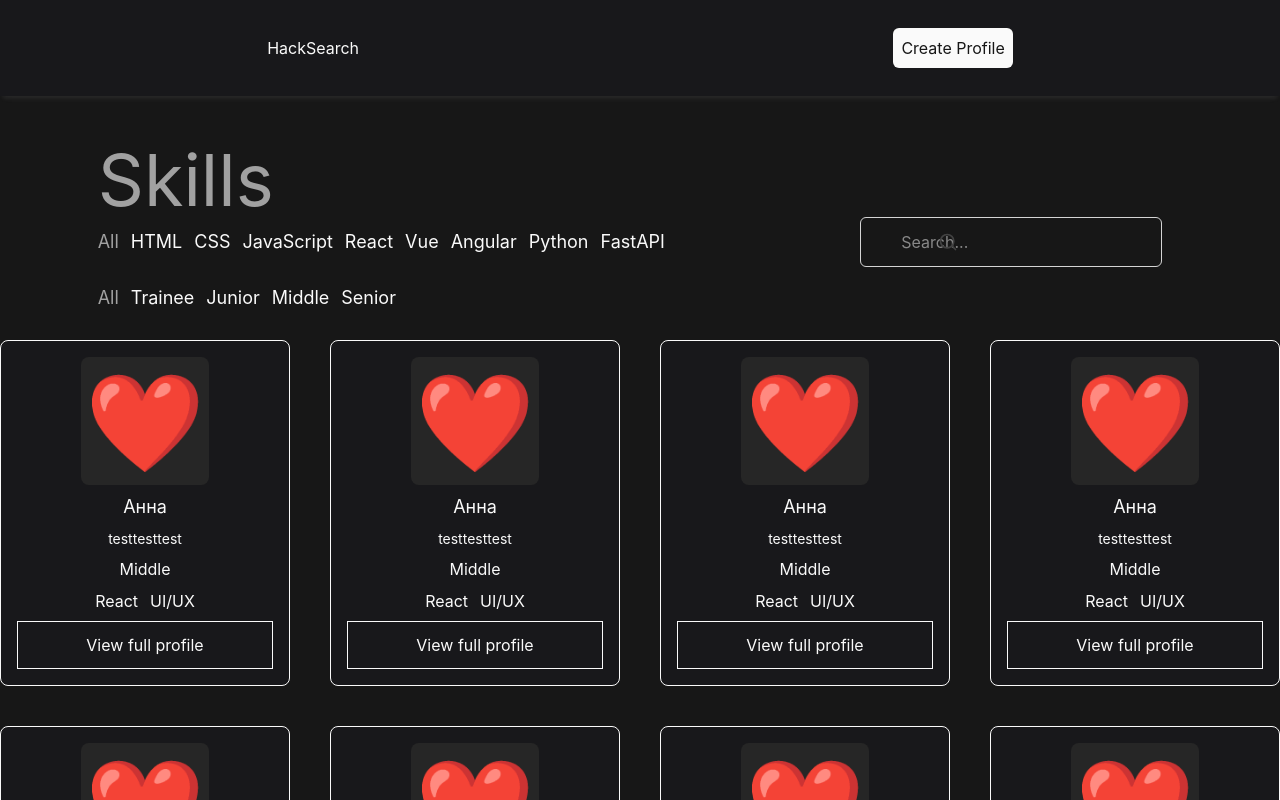
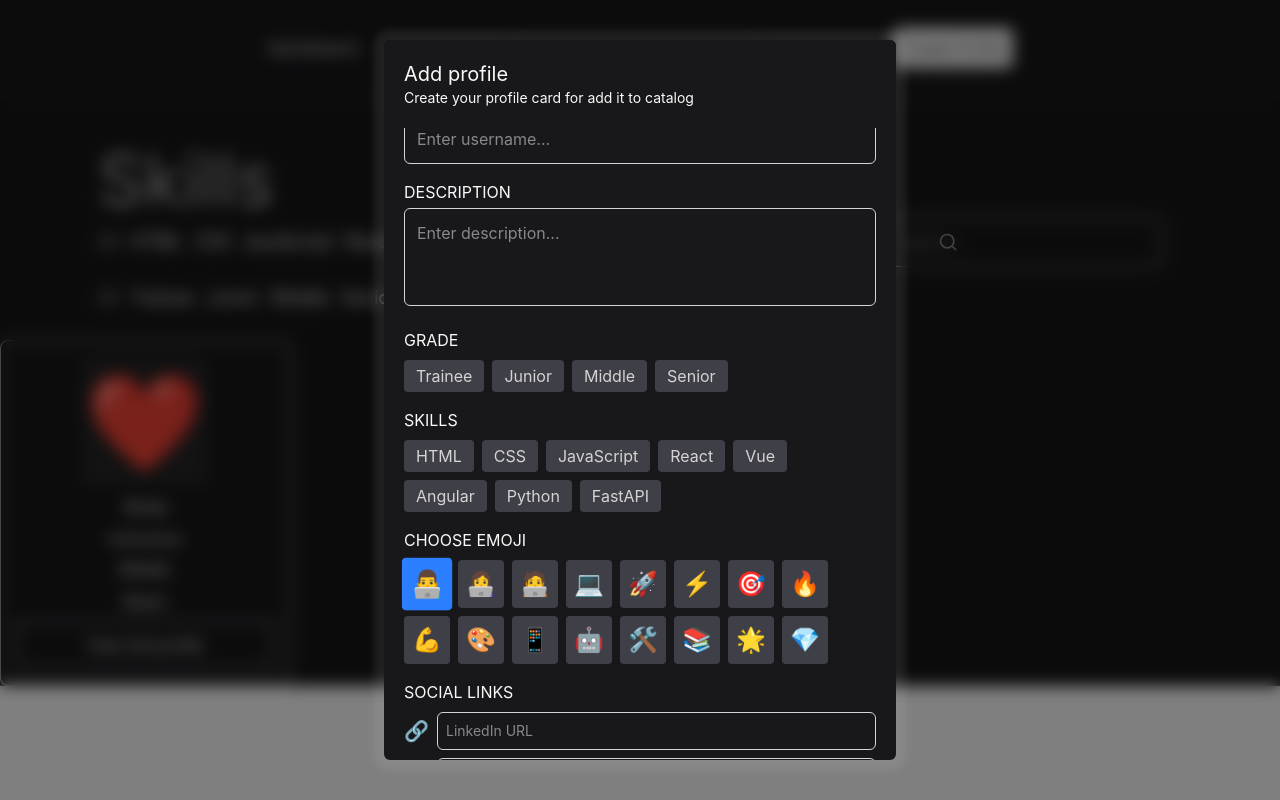
Before and after one commit to Apander-204/Hackathon-Devlynix-Buildathon-1.0, a React (Vite) app: page / in a window 1280 px wide. Both pictures are taken after a click on the button "Create Profile". Shown: the top 800 px of the page. Built offline with nearby package versions, Linux system fonts and the light colour scheme.

Commit message:
Add search filter and create profile

```diff
--- a/src/App.jsx
+++ b/src/App.jsx
@@ -1,4 +1,4 @@
-import { useEffect, useState } from 'react';
+import { useEffect, useRef, useState } from 'react';
 import NavBar from './components/NavBar';
 import FilterChips from './components/FilterChips';
 import SearchBar from './components/SearchBar';
@@ -10,6 +10,8 @@ import { skillsSort } from './utils/sortingUsers';
 function App() {
 
     let [users, setUsers] = useState([]);
+    let [activeUsers, setActiveUsers] = useState([]);
+    let [searchTerm, setSearchTerm] = useState("");
 
     let [activeSkills, setActiveSkills] = useState({
         "All": true,
@@ -31,31 +33,53 @@ function App() {
         "Senior": false
     });
 
+    let searchRef = useRef(null);
+
+    const handleAddProfile = (newUser) => {
+        const updatedUsers = [...users, newUser];
+        setUsers(updatedUsers);
+        addUser(newUser);
+    };
+
     useEffect(() => {
         initDemoUsers();
         setUsers(loadAllUsers());
     }, []);
 
     useEffect(() => {
-        setUsers(skillsSort(activeSkills, activeGrades));
-    }, [activeSkills, activeGrades]);
+        if (users.length > 0) {
+            const filtered = skillsSort(users, activeSkills, activeGrades, searchTerm);
+            setActiveUsers(filtered);
+        }
+    }, [users]);
 
     useEffect(() => {
+        setActiveUsers(skillsSort(users, activeSkills, activeGrades, searchRef.current.value));
+    }, [activeSkills, activeGrades, searchTerm]);
 
-    }, [activeGrades]);
+    let [createProfileMenu, setCreateProfileMenu] = useState(false);
 
     return(
         <div className="bg-neutral-900 flex flex-col justify-center items-center">
+            {createProfileMenu ? (
+                <div className="w-full fixed flex justify-center items-center top-10">
+                    <ProfileForm createProfileMenu={createProfileMenu} setCreateProfileMenu={setCreateProfileMenu} onAddProfile={handleAddProfile}/>
+                    <div
+                        className="fixed inset-0 bg-black/50 backdrop-blur-sm"
+                    />
+                </div>
+            ) : null}
+
             <div className="w-full">
-                <NavBar />
+                <NavBar createProfileMenu={createProfileMenu} setCreateProfileMenu={setCreateProfileMenu} />
             </div>
 
             <div className="flex flex-wrap w-full justify-around items-center mt-12">
                 <FilterChips activeGrades={activeGrades} activeSkills={activeSkills} setActiveGrades={setActiveGrades} setActiveSkills={setActiveSkills} setUsers={setUsers} />
-                <SearchBar />
+                <SearchBar searchRef={searchRef} searchTerm={searchTerm} setSearchTerm={setSearchTerm}/>
             </div>
             <div className="grid grid-cols-1 sm:grid-cols-2 lg:grid-cols-3 xl:grid-cols-4 gap-10">
-                {users.length > 0 ? users.map((user) => (
+                {activeUsers.length > 0 ? activeUsers.map((user) => (
                     <UserCard username={user.name} description={user.description} skills={user.skills} grade={user.grade} emoji={user.emoji}/>
                 )) : ""};
             </div>
--- a/src/components/NavBar.jsx
+++ b/src/components/NavBar.jsx
@@ -1,4 +1,4 @@
-export default function NavBar() {
+export default function NavBar({createProfileMenu, setCreateProfileMenu}) {
 
     return(
         <header className="bg-zinc-900 text-neutral-50 shadow-[0px_5px_5px_-3px_rgba(227,_227,_227,_0.1)] w-full">
@@ -8,7 +8,7 @@ export default function NavBar() {
                 </div>
 
                 <div>
-                    <button className="bg-neutral-50 text-neutral-900 rounded-md p-2">Create Profile</button>
+                    <button className="bg-neutral-50 text-neutral-900 rounded-md p-2" onClick={() => setCreateProfileMenu(!createProfileMenu)}>Create Profile</button>
                 </div>
             </div>
         </header>
--- a/src/components/ProfileForm.jsx
+++ b/src/components/ProfileForm.jsx
@@ -1,49 +1,257 @@
-export default function ProfileForm() {
-    return(
-        <div className="flex flex-col justify-center items-center h-auto bg-zinc-900 text-neutral-50 max-w-lg rounded-md">
-            <div className="p-5 w-full">
+import { useState } from 'react';
+
+export default function ProfileForm({ createProfileMenu, setCreateProfileMenu, onAddProfile }) {
+    const [formData, setFormData] = useState({
+        username: '',
+        description: '',
+        grade: '',
+        skills: [],
+        emoji: '👨‍💻',
+        socials: {
+            linkedin: '',
+            telegram: '',
+            discord: ''
+        }
+    });
+
+    const availableSkills = ["HTML", "CSS", "JavaScript", "React", "Vue", "Angular", "Python", "FastAPI"];
+
+    const availableGrades = ["Trainee", "Junior", "Middle", "Senior"];
+
+    const availableEmojis = [
+        "👨‍💻", "👩‍💻", "🧑‍💻", "💻", "🚀", "⚡", "🎯", "🔥",
+        "💪", "🎨", "📱", "🤖", "🛠️", "📚", "🌟", "💎"
+    ];
+
+    const changeMenu = () => {
+        setCreateProfileMenu(false);
+    };
+
+    const handleInputChange = (e) => {
+        const { name, value } = e.target;
+        if (name.includes('social.')) {
+            const socialName = name.split('.')[1];
+            setFormData(prev => ({
+                ...prev,
+                socials: { ...prev.socials, [socialName]: value }
+            }));
+        } else {
+            setFormData(prev => ({ ...prev, [name]: value }));
+        }
+    };
+
+    const toggleSkill = (skill) => {
+        setFormData(prev => ({
+            ...prev,
+            skills: prev.skills.includes(skill)
+                ? prev.skills.filter(s => s !== skill)
+                : [...prev.skills, skill]
+        }));
+    };
+
+    const selectGrade = (grade) => {
+        setFormData(prev => ({ ...prev, grade }));
+    };
+
+    const selectEmoji = (emoji) => {
+        setFormData(prev => ({ ...prev, emoji }));
+    };
+
+    const handleSubmit = (e) => {
+        e.preventDefault();
+
+        if (!formData.username.trim()) {
+            alert('Введите имя пользователя');
+            return;
+        }
+
+        if (!formData.description.trim()) {
+            alert('Введите описание');
+            return;
+        }
+
+        if (!formData.grade) {
+            alert('Выберите уровень');
+            return;
+        }
+
+        if (formData.skills.length === 0) {
+            alert('Выберите хотя бы один навык');
+            return;
+        }
+
+        const newUser = {
+            id: Date.now(),
+            name: formData.username,
+            description: formData.description,
+            grade: formData.grade,
+            skills: formData.skills,
+            emoji: formData.emoji,
+            socials: formData.socials,
+        };
+
+        if (onAddProfile) {
+            onAddProfile(newUser);
+        }
+
+        changeMenu();
+    };
+
+    return (
+        <form onSubmit={handleSubmit} className="z-50 flex flex-col gap-30 justify-center items-center bg-zinc-900 text-neutral-50 max-w-lg w-full rounded-md shadow-[0px_0px_8px_10px_rgba(227,_227,_227,_0.1)] max-h-[90vh] overflow-y-auto">
+            <div className="p-5 w-full sticky top-0 bg-zinc-900">
                 <h3 className="text-xl">Add profile</h3>
                 <p className="text-sm">Create your profile card for add it to catalog</p>
             </div>
+
             <div className="flex flex-col w-full gap-4 p-5">
                 <div>
-                    <p>USERNAME</p>
-                    <input type="text" className="border border-solid border-neutral-300 outline-none rounded-md pl-10 p-3 w-full" />
-                    <svg width="20px" height="20px" viewBox="0 0 24 24" fill="none" xmlns="http://www.w3.org/2000/svg" className="absolute left-8 top-37">
-                        <circle cx="9" cy="9" r="2" stroke="#424242" stroke-width="1.5"/>
-                        <path d="M13 15C13 16.1046 13 17 9 17C5 17 5 16.1046 5 15C5 13.8954 6.79086 13 9 13C11.2091 13 13 13.8954 13 15Z" stroke="#424242" stroke-width="1.5"/>
-                        <path d="M2 12C2 8.22876 2 6.34315 3.17157 5.17157C4.34315 4 6.22876 4 10 4H14C17.7712 4 19.6569 4 20.8284 5.17157C22 6.34315 22 8.22876 22 12C22 15.7712 22 17.6569 20.8284 18.8284C19.6569 20 17.7712 20 14 20H10C6.22876 20 4.34315 20 3.17157 18.8284C2 17.6569 2 15.7712 2 12Z" stroke="#424242" stroke-width="1.5"/>
-                        <path d="M19 12H15" stroke="#424242" stroke-width="1.5" stroke-linecap="round"/>
-                        <path d="M19 9H14" stroke="#424242" stroke-width="1.5" stroke-linecap="round"/>
-                        <path d="M19 15H16" stroke="#424242" stroke-width="1.5" stroke-linecap="round"/>
-                    </svg>
+                    <p className="mb-1">USERNAME</p>
+                    <input
+                        type="text"
+                        name="username"
+                        value={formData.username}
+                        onChange={handleInputChange}
+                        className="border border-neutral-300 outline-none rounded-md p-3 w-full bg-transparent"
+                        placeholder="Enter username..."
+                    />
                 </div>
+
                 <div>
-                    <p>DESCRIPTION</p>
-                    <input type="text" className="border border-solid border-neutral-300 outline-none rounded-md pl-10 p-3 w-full" />
-                    <svg fill="#424242" width="20px" height="20px" viewBox="0 0 24 24" xmlns="http://www.w3.org/2000/svg" className="absolute left-8 top-59"><path d="M21,2H3A1,1,0,0,0,2,3V21a1,1,0,0,0,1,1H21a1,1,0,0,0,1-1V3A1,1,0,0,0,21,2ZM4,4H20V6H4ZM20,20H4V8H20ZM6,12a1,1,0,0,1,1-1H17a1,1,0,0,1,0,2H7A1,1,0,0,1,6,12Zm0,4a1,1,0,0,1,1-1h5a1,1,0,0,1,0,2H7A1,1,0,0,1,6,16Z"/></svg>
+                    <p className="mb-1">DESCRIPTION</p>
+                    <textarea
+                        name="description"
+                        value={formData.description}
+                        onChange={handleInputChange}
+                        className="border border-neutral-300 outline-none rounded-md p-3 w-full bg-transparent resize-none"
+                        placeholder="Enter description..."
+                        rows="3"
+                    />
                 </div>
+
                 <div>
-                    <p>GRADE</p>
-                    <input type="text" className="border border-solid border-neutral-300 outline-none rounded-md pl-10 p-3 w-full" />
-                    <svg width="20px" height="20px" viewBox="0 0 24 24" xmlns="http://www.w3.org/2000/svg" className="absolute left-8 top-81">
-                        <path fill="#424242" d="M19 5.85c0-.9-.44-1.71-1.16-2.22-.1-1.31-1.16-2.36-2.47-2.47C14.89.45 14.08.02 13.15 0c-.06 0-.21 0-.36.03-.28.04-.54.12-.79.23-.55-.26-1.11-.33-1.81-.18-.65.17-1.18.56-1.55 1.08-.63.05-1.21.32-1.69.77-.45.46-.72 1.08-.78 1.7-.53.37-.91.9-1.09 1.53-.148.61-.078 1.27.182 1.84-.26.56-.34 1.22-.18 1.83.18.63.56 1.17 1.08 1.54.06.62.33 1.23.78 1.69.32.3.67.52 1.06.65v9.91c0 .33.12.66.35.92.44.5 1.26.61 1.82.21l1.83-1.66 1.72 1.57c.26.22.57.34.9.34.4 0 .77-.17 1.04-.47.22-.25.34-.58.34-.91v-9.91c.38-.13.74-.35 1.05-.64.45-.46.73-1.08.79-1.7.51-.37.9-.91 1.07-1.53.148-.61.088-1.27-.172-1.84.17-.36.26-.75.26-1.15zm-5 15.36l-2-1.82-2 1.82v-7.36c.05.03.11.04.17.06.72.17 1.27.09 1.83-.17.35.17.75.26 1.15.26.22 0 .42-.03.66-.08.07-.02.13-.04.19-.07v7.36zm2.94-12.9c-.12.45-.4.83-.77 1.1-.04.44-.24.88-.56 1.21-.34.32-.76.52-1.2.55-.26.37-.66.64-1.12.77-.17.04-.31.06-.47.06-.28 0-.57-.06-.82-.19-.4.19-.79.25-1.31.13-.45-.13-.84-.4-1.1-.77-.44-.03-.86-.23-1.21-.56-.32-.33-.51-.76-.55-1.2-.37-.27-.65-.65-.77-1.1-.108-.44-.058-.91.122-1.31-.18-.41-.23-.88-.12-1.32.12-.44.4-.83.78-1.09.04-.44.23-.88.55-1.21.35-.33.76-.52 1.21-.55.26-.38.65-.65 1.11-.77.5-.11.9-.06 1.29.13.18-.08.36-.14.56-.17.11-.02.22-.02.26-.02.66.02 1.24.32 1.59.83.94.08 1.69.82 1.76 1.76.508.36.828.95.828 1.59 0 .28-.06.57-.18.82.18.41.23.88.12 1.31z"/>
-                        <circle fill="#424242" cx="12.001" cy="7" r="2"/>
-                    </svg>
+                    <p className="mb-2">GRADE</p>
+                    <div className="flex flex-wrap gap-2">
+                        {availableGrades.map(grade => (
+                            <button
+                                key={grade}
+                                type="button"
+                                onClick={() => selectGrade(grade)}
+                                className={`px-3 py-1 rounded transition-all ${
+                                    formData.grade === grade
+                                        ? 'bg-blue-500 text-white'
+                                        : 'bg-zinc-700 text-neutral-300 hover:bg-zinc-600'
+                                }`}
+                            >
+                                {grade}
+                            </button>
+                        ))}
+                    </div>
                 </div>
+
                 <div>
-                    <p>SKILLS</p>
-                    <input type="text" className="border border-solid border-neutral-300 outline-none rounded-md pl-10 p-3 w-full" />
-                    <svg width="25px" height="25px" viewBox="0 0 24 24" fill="none" xmlns="http://www.w3.org/2000/svg" className="absolute left-8 top-104">
-                        <path fill-rule="evenodd" clip-rule="evenodd" d="M11.7 14C10.623 14 9.74999 13.1046 9.74999 12C9.74999 10.8954 10.623 10 11.7 10C12.7769 10 13.65 10.8954 13.65 12C13.65 12.5304 13.4445 13.0391 13.0789 13.4142C12.7132 13.7893 12.2172 14 11.7 14Z" stroke="#424242" stroke-width="1.5" stroke-linecap="round" stroke-linejoin="round"/>
-                        <path fill-rule="evenodd" clip-rule="evenodd" d="M16.8841 16.063V14.721C16.8841 14.3887 17.0128 14.07 17.2419 13.835L18.1672 12.886C18.6443 12.3967 18.6443 11.6033 18.1672 11.114L17.2419 10.165C17.0128 9.93001 16.8841 9.61131 16.8841 9.27899V7.93599C16.8841 7.24398 16.3371 6.68299 15.6624 6.68299H14.353C14.029 6.68299 13.7182 6.55097 13.4891 6.31599L12.5638 5.36699C12.0867 4.87767 11.3132 4.87767 10.8361 5.36699L9.91087 6.31599C9.68176 6.55097 9.37102 6.68299 9.04702 6.68299H7.73759C7.41341 6.68299 7.10253 6.81514 6.87339 7.05034C6.64425 7.28554 6.51566 7.6045 6.51592 7.93699V9.27899C6.51591 9.61131 6.3872 9.93001 6.15809 10.165L5.23282 11.114C4.75573 11.6033 4.75573 12.3967 5.23282 12.886L6.15809 13.835C6.3872 14.07 6.51591 14.3887 6.51592 14.721V16.063C6.51592 16.755 7.06288 17.316 7.73759 17.316H9.04702C9.37102 17.316 9.68176 17.448 9.91087 17.683L10.8361 18.632C11.3132 19.1213 12.0867 19.1213 12.5638 18.632L13.4891 17.683C13.7182 17.448 14.029 17.316 14.353 17.316H15.6614C15.9856 17.3163 16.2966 17.1844 16.5259 16.9493C16.7552 16.7143 16.8841 16.3955 16.8841 16.063Z" stroke="#424242" stroke-width="1.5" stroke-linecap="round" stroke-linejoin="round"/>
-                    </svg>
+                    <p className="mb-2">SKILLS</p>
+                    <div className="flex flex-wrap gap-2">
+                        {availableSkills.map(skill => (
+                            <button
+                                key={skill}
+                                type="button"
+                                onClick={() => toggleSkill(skill)}
+                                className={`px-3 py-1 rounded transition-all ${
+                                    formData.skills.includes(skill)
+                                        ? 'bg-green-500 text-white'
+                                        : 'bg-zinc-700 text-neutral-300 hover:bg-zinc-600'
+                                }`}
+                            >
+                                {skill}
+                            </button>
+                        ))}
+                    </div>
+                    {formData.skills.length > 0 && (
+                        <p className="text-sm text-neutral-400 mt-2">
+                            Выбрано: {formData.skills.join(', ')}
+                        </p>
+                    )}
                 </div>
-                <div className="flex items-center justify-around gap-5">
-                    <button className="border w-full h-12 rounded-md hover:bg-zinc-700">Cancel</button>
-                    <button className="border w-full h-12 rounded-md hover:bg-zinc-700">Create account</button>
+
+                <div>
+                    <p className="mb-2">CHOOSE EMOJI</p>
+                    <div className="flex flex-wrap gap-2">
+                        {availableEmojis.map(emoji => (
+                            <button
+                                key={emoji}
+                                type="button"
+                                onClick={() => selectEmoji(emoji)}
+                                className={`text-2xl p-2 rounded transition-all ${
+                                    formData.emoji === emoji
+                                        ? 'bg-blue-500 scale-110'
+                                        : 'bg-zinc-700 hover:bg-zinc-600'
+                                }`}
+                            >
+                                {emoji}
+                            </button>
+                        ))}
+                    </div>
+                </div>
+
+                <div>
+                    <p className="mb-2">SOCIAL LINKS</p>
+
+                    <div className="space-y-2">
+                        <div className="flex items-center gap-2">
+                            <span className="text-xl">🔗</span>
+                            <input
+                                type="url"
+                                name="social.linkedin"
+                                value={formData.socials.linkedin}
+                                onChange={handleInputChange}
+                                placeholder="LinkedIn URL"
+                                className="flex-1 border border-neutral-300 outline-none rounded-md p-2 bg-transparent text-sm"
+                            />
+                        </div>
+
+                        <div className="flex items-center gap-2">
+                            <span className="text-xl">📱</span>
+                            <input
+                                type="text"
+                                name="social.telegram"
+                                value={formData.socials.telegram}
+                                onChange={handleInputChange}
+                                placeholder="Telegram username (без @)"
+                                className="flex-1 border border-neutral-300 outline-none rounded-md p-2 bg-transparent text-sm"
+                            />
+                        </div>
+
+                        <div className="flex items-center gap-2">
+                            <span className="text-xl">🎮</span>
+                            <input
+                                type="text"
+                                name="social.discord"
+                                value={formData.socials.discord}
+                                onChange={handleInputChange}
+                                placeholder="Discord username"
+                                className="flex-1 border border-neutral-300 outline-none rounded-md p-2 bg-transparent text-sm"
+                            />
+                        </div>
+                    </div>
+                </div>
+
+                <div className="flex items-center justify-around gap-5 mt-4">
+                    <button
+                        type="button"
+                        className="border w-full h-12 rounded-md hover:bg-zinc-700 transition-all"
+                        onClick={changeMenu}
+                    >
+                        Cancel
+                    </button>
+                    <button
+                        type="submit"
+                        className="border w-full h-12 rounded-md hover:bg-blue-600 transition-all bg-blue-500"
+                    >
+                        Create profile
+                    </button>
                 </div>
             </div>
-        </div>
+        </form>
     );
 }
--- a/src/utils/localStorage.js
+++ b/src/utils/localStorage.js
@@ -1,16 +1,12 @@
 function initDemoUsers() {
   if (!localStorage.getItem("hacksearch_users")) {
     const demos = [
-      { id: 1, name: "Анна", description: "testtesttest", skills: ["React", "UI/UX"], grade: "Middle", emoji: "❤️"},
-      { id: 1, name: "Анна", description: "testtesttest", skills: ["React", "UI/UX"], grade: "Middle", emoji: "❤️"},
-      { id: 1, name: "Анна", description: "testtesttest", skills: ["React", "UI/UX"], grade: "Middle", emoji: "❤️"},
-      { id: 1, name: "Анна", description: "testtesttest", skills: ["React", "UI/UX"], grade: "Middle", emoji: "❤️"},
-      { id: 1, name: "Анна", description: "testtesttest", skills: ["React", "UI/UX"], grade: "Middle", emoji: "❤️"},
-      { id: 1, name: "Анна", description: "testtesttest", skills: ["React", "UI/UX"], grade: "Middle", emoji: "❤️"},
-      { id: 1, name: "Анна", description: "testtesttest", skills: ["React", "UI/UX"], grade: "Middle", emoji: "❤️"},
-      { id: 1, name: "Анна", description: "testtesttest", skills: ["React", "UI/UX"], grade: "Middle", emoji: "❤️"},
-      { id: 1, name: "Анна", description: "testtesttest", skills: ["React", "UI/UX"], grade: "Middle", emoji: "❤️"},
-      { id: 1, name: "Анна", description: "testtesttest", skills: ["React", "UI/UX"], grade: "Middle", emoji: "❤️"},
+      { id: 1, name: "Анна", description: "testtesttest", skills: ["React"], grade: "Middle", emoji: "❤️", socials: {
+            linkedin: '',
+            telegram: '',
+            discord: ''
+        }
+      },
     ];
     localStorage.setItem("hacksearch_users", JSON.stringify(demos));
   }
@@ -24,7 +20,7 @@ function loadAllUsers() {
 function addUser(user) {
     let users = JSON.parse(localStorage.getItem("hacksearch_users") || []);
     users.push(user);
-    localStorage.setItem("hacksearch_users", JSON.stringify(user));
+    localStorage.setItem("hacksearch_users", JSON.stringify(users));
 }
 
 export {initDemoUsers, loadAllUsers, addUser};
```
Also changed, not shown: src/components/SearchBar.jsx (+5 -2 lines), src/utils/sortingUsers.js (+9 -7 lines), src/components/ProfileModal.jsx (added).
